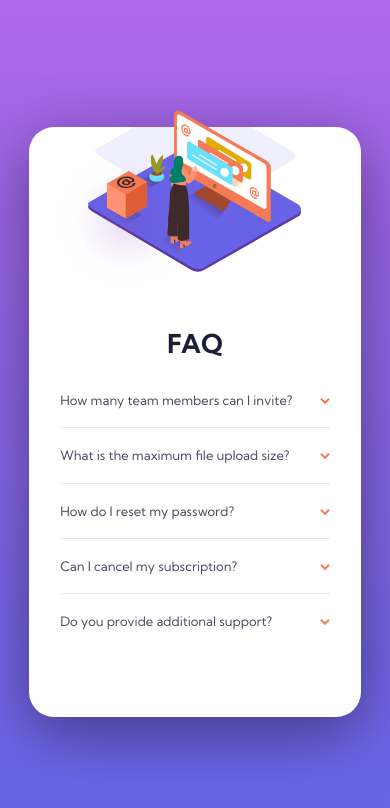
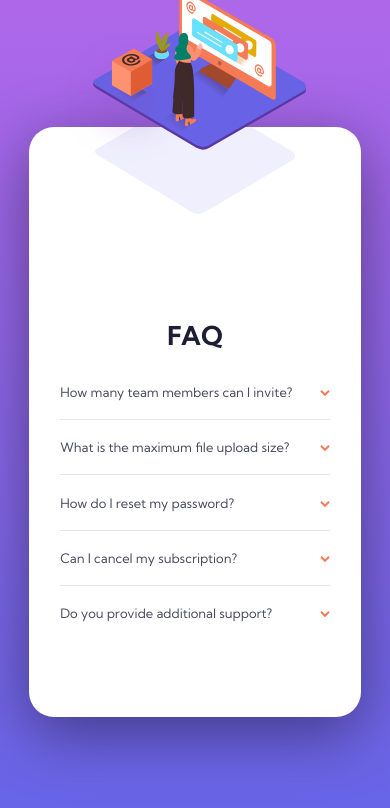
Before and after one commit to emidiomatheus/faq-accordion-card-main, a plain HTML site: page index.html in a window 390 px wide. Drawn offline with Linux system fonts and the light colour scheme.

Commit message:
Update style.css

```diff
--- a/style.css
+++ b/style.css
@@ -164,7 +164,7 @@ a {
     h1 {
         text-align: center;
         padding-bottom: 2rem;
-        margin-top: 2rem;
+        margin-top: 12rem;
     }
 
     .images {
@@ -174,6 +174,9 @@ a {
         background: transparent;
 
         overflow: visible;
+
+        position: absolute;
+        top: -1.5%;
     }
 
     .images .box-image {
@@ -186,9 +189,9 @@ a {
         width: 90%;
 
         position: relative;
-        top: -5%;
+
         right: 50%;
-        left: 28%;
+        left: 30%;
     }
 
     footer {
@@ -199,6 +202,3 @@ a {
         height: -1px;
     }
 }
-
-
-@media (min-width: 2560px)
```
